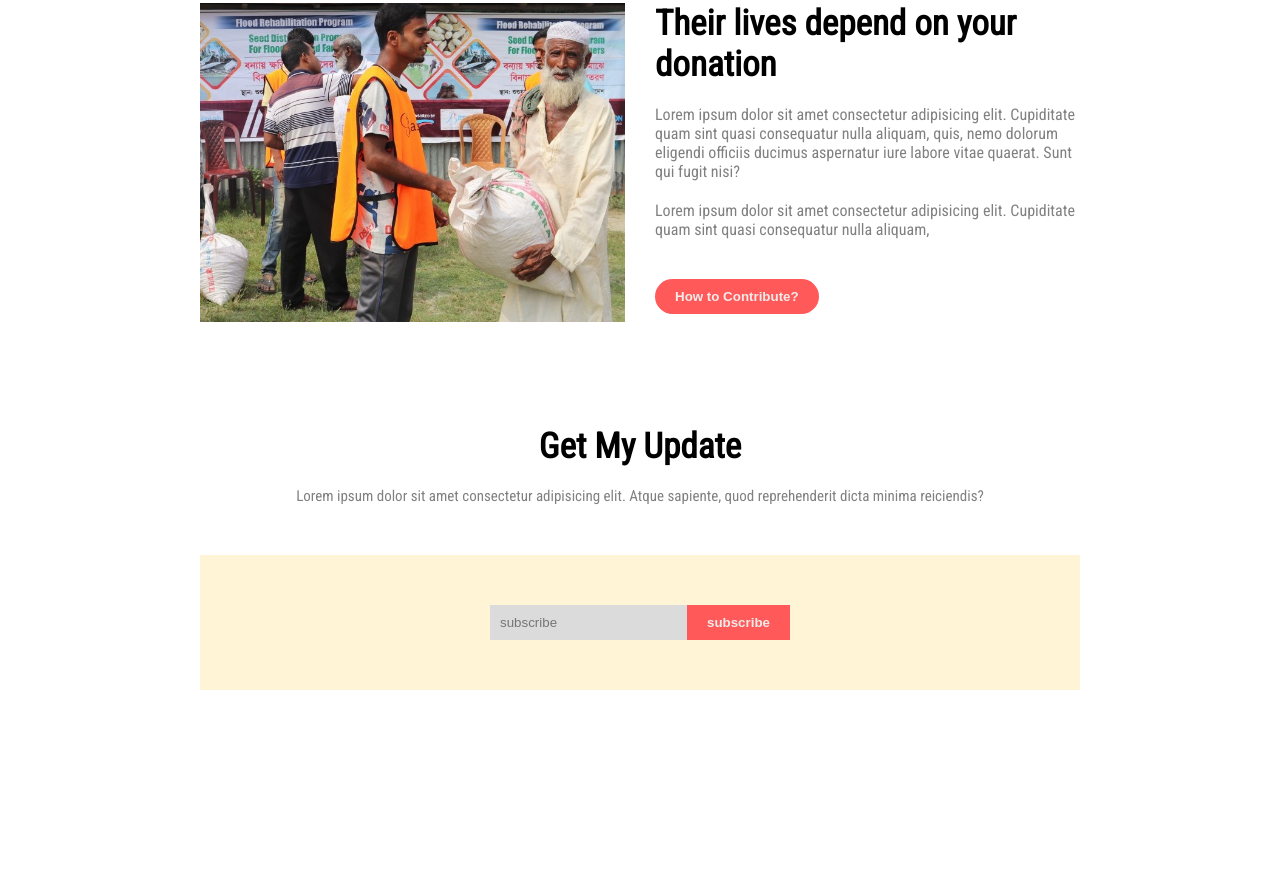
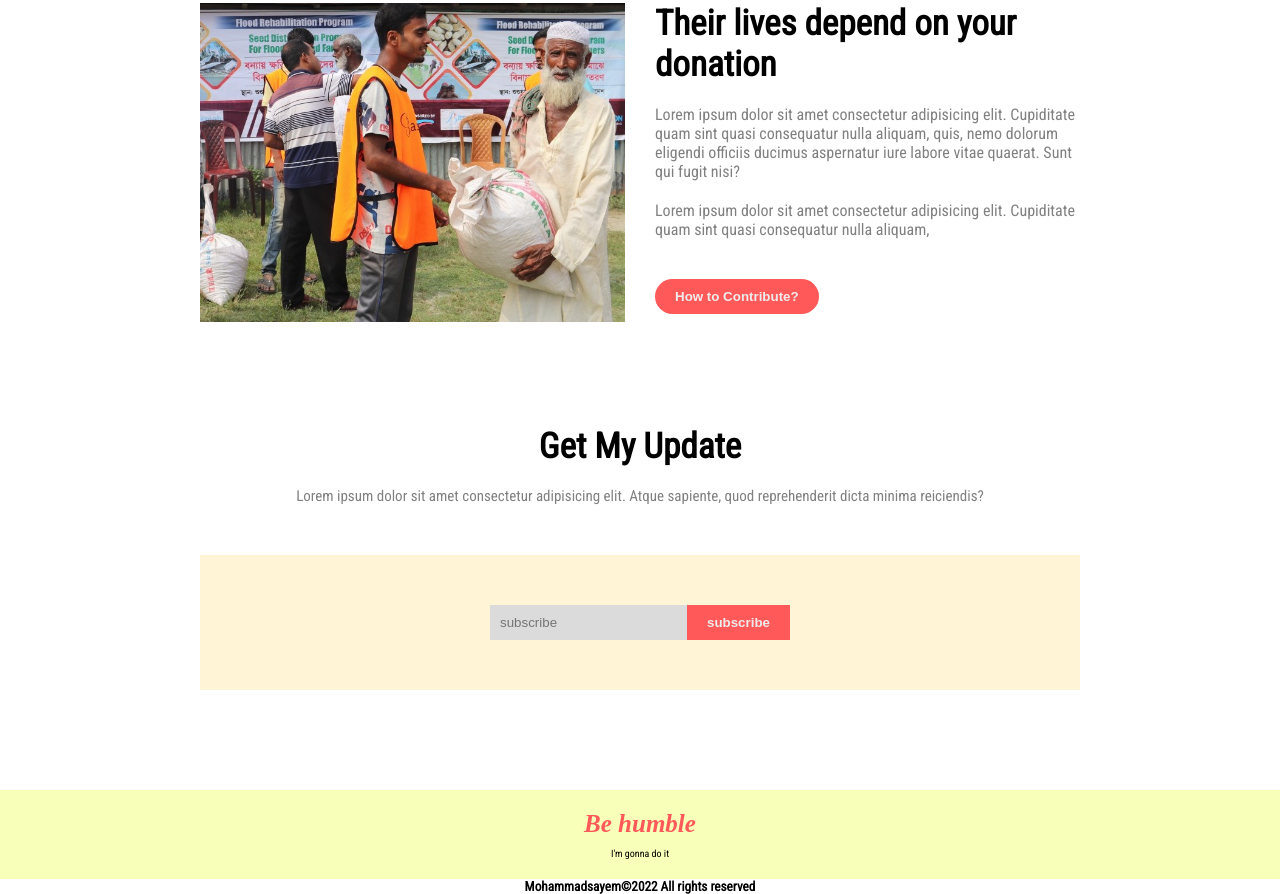
Before and after one commit to Sayemhaque/Donate-Today, a plain HTML site: page index.html in a window 1280 px wide. Shown: the part 2022-2916 px from the top of the page. Before the commit the page ends 2812 px from the top, so only its background shows below. Drawn offline with Linux system fonts and the light colour scheme; a web font is replaced by a local one.

Commit message:
footer and last massage section added

```diff
--- a/index.html
+++ b/index.html
@@ -5,7 +5,7 @@
     <meta http-equiv="X-UA-Compatible" content="IE=edge" />
     <meta name="viewport" content="width=device-width, initial-scale=1.0" />
     <link rel="stylesheet" href="style.css" />
-    <link rel="preconnect" href="https://fonts.googleapis.com"><link rel="preconnect" href="https://fonts.gstatic.com" crossorigin><link href="https://fonts.googleapis.com/css2?family=Roboto+Condensed&display=swap" rel="stylesheet">
+    <link rel="preconnect" href="https://fonts.googleapis.com"><link rel="preconnect" href="https://fonts.gstatic.com" crossorigin><link href="https://fonts.googleapis.com/css2?family=Bona+Nova:ital@1&family=Roboto+Condensed&display=swap" rel="stylesheet">
     <title>Donate Today</title>
   </head>
   <body>
@@ -119,5 +119,12 @@
  </section>
  <!-- Get my update section ends -->
     </main>
+    <div class="last-msg">
+        <h3 class="last-msg-title">Be humble</h3>
+    <p class="last-msg-short-ttile">I'm gonna do it</p>
+    </div>
+    <footer>
+        <h5 class="copyring-text">Mohammadsayem&#169;2022 All rights reserved</h5>
+    </footer>
   </body>
 </html>
--- a/style.css
+++ b/style.css
@@ -261,3 +261,30 @@ hr{
 @media (max-width:768px) {
 
 }
+
+/* last massage  */
+.last-msg{
+    background-color: rgba(245, 255, 156, 0.705);
+    padding: 20px 0;
+}
+
+.last-msg-title{
+    font-size: 25px;
+    color: #ff5959;
+    text-align: center;
+    font-family: 'Bona Nova', serif;
+    font-style: italic;
+
+
+}
+
+.last-msg-short-ttile{
+    color: black;
+    font-size: 10px;
+    text-align: center;
+    margin-top: 10px;
+}
+
+.copyring-text{
+    text-align: center;
+}
```
